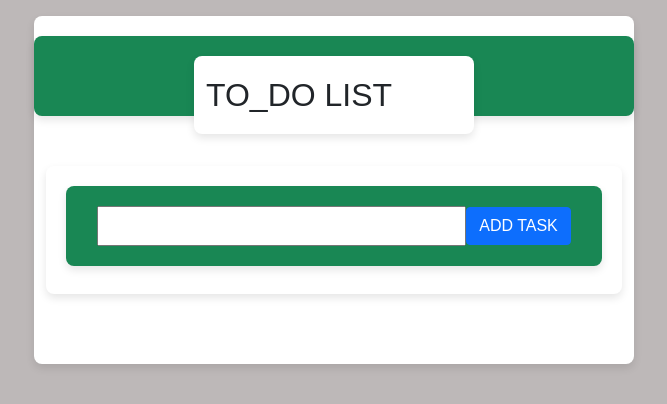
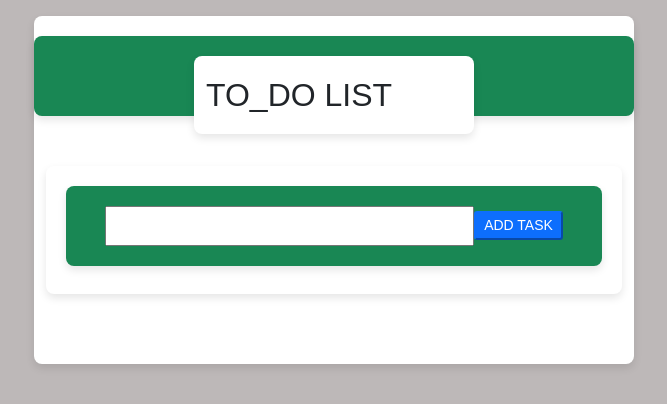
Before and after one commit to Harish427417/todo-list, an Angular app: page / in a window 1280 px wide. Shown: the top 404 px of the page, without its empty margins (306-973 px from the left). Built offline with nearby package versions, Linux system fonts and the light colour scheme.

Commit message:
Update app.component.html

```diff
--- a/src/app/app.component.html
+++ b/src/app/app.component.html
@@ -8,7 +8,7 @@
 <div>
  <div class="bg-success d-flex justify-content-center align-items-center h3">
      <input [(ngModel)]="newTask" type="text" value="" >
-     <button (click)="addToList()" class="btn btn-primary"> ADD TASK </button>
+     <button (click)="addToList()" class="btn-sm btn-primary"> ADD TASK </button>
  </div>
 </div>
 
```
